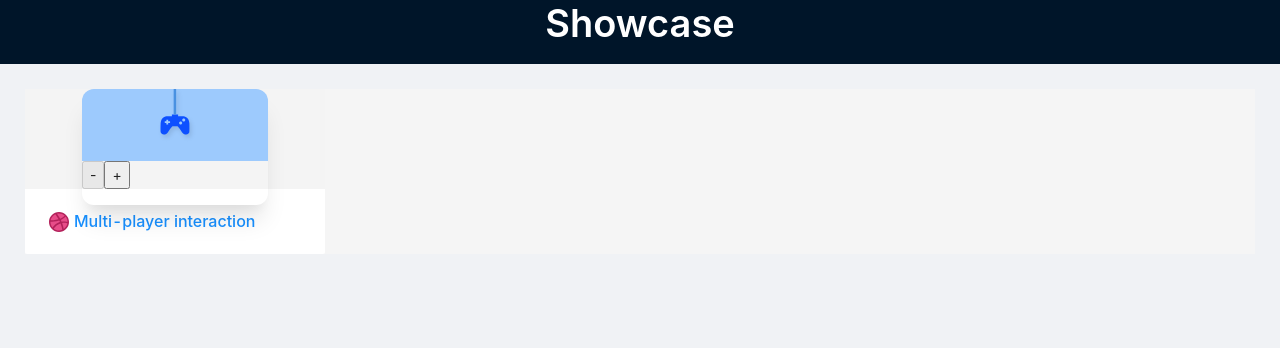
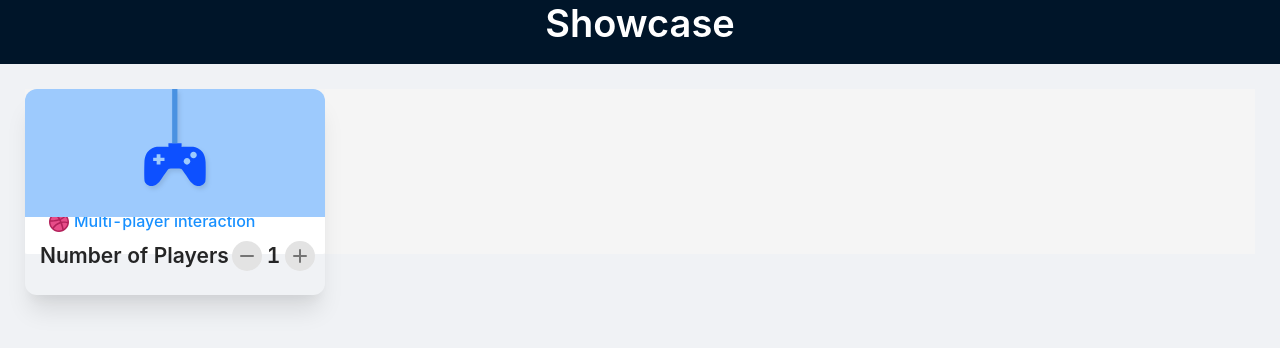
Before and after one commit to rluvaton/dribbble-shots-recreation, a React (Create React App) app: page / in a window 1280 px wide. Shown: the top 348 px of the page. Built offline with nearby package versions, Linux system fonts and the light colour scheme.

Commit message:
feat(multi-player-interaction): extract actions in the card and fix svg came out of his boundaries

```diff
--- /dev/null
+++ b/src/pages/shots/multiplayer-interaction/components/Content/index.module.scss
@@ -0,0 +1,96 @@
+@mixin text {
+  font: {
+    weight: 600;
+    size: 1.5em;
+  }
+}
+
+.content {
+  display: flex;
+
+  margin: {
+    top: auto;
+    bottom: auto;
+  }
+
+  > .title {
+    @include text;
+
+    height: fit-content;
+
+    margin: {
+      bottom: auto;
+      top: auto;
+      right: auto;
+
+      left: 15px;
+    };
+
+  }
+
+  > .actions {
+    display: flex;
+    width: 31%;
+
+    > .numberOfPlayers {
+      @include text;
+    }
+
+    > .minusIcon {
+      margin-right: auto;
+    }
+
+    > .minusIcon,
+    > .plusIcon {
+      width: 30px;
+      height: 30px;
+      border-radius: 50%;
+      background-color: #E3E3E3;
+
+
+      margin: {
+        top: auto;
+        bottom: auto;
+      }
+
+      // The horizontal line at the middle
+      &:before {
+        content: '';
+        width: 14px;
+
+        border: {
+          bottom: solid 2px #747474;
+          radius: 10px;
+        }
+
+        position: absolute;
+        z-index: 0;
+
+        transform: translateY(14px) translateX(8px);
+      }
+    }
+
+    > .plusIcon {
+      margin: {
+        left: auto;
+        right: 10px;
+      };
+
+      &:after {
+        content: '';
+        height: 14px;
+
+        border: {
+          left: solid 2px #747474;
+          radius: 10px;
+        }
+
+        position: absolute;
+        z-index: 0;
+
+        transform: translateY(8px) translateX(14px);
+      }
+    }
+  }
+
+}
--- /dev/null
+++ b/src/pages/shots/multiplayer-interaction/components/Content/index.tsx
@@ -0,0 +1,26 @@
+import React from 'react';
+import styles from './index.module.scss';
+
+interface ActionsProps {
+  numberOfPlayers: number,
+  setNumberOfPlayers: React.Dispatch<React.SetStateAction<number>>
+}
+
+const Content: React.FC<ActionsProps> = ({ numberOfPlayers, setNumberOfPlayers }) => {
+  return (
+    <div className={styles.content}>
+      <span className={styles.title}>Number of Players</span>
+      <div className={styles.actions}>
+        <div className={`${styles.minusIcon} ${numberOfPlayers <= 1 ? 'disabled' : ''}`}
+             onClick={() => numberOfPlayers <= 1 || setNumberOfPlayers(prev => prev - 1)}/>
+
+        <span className={styles.numberOfPlayers}>{numberOfPlayers}</span>
+
+        <div className={`${styles.plusIcon} ${numberOfPlayers >= 4 ? 'disabled' : ''}`}
+             onClick={() => numberOfPlayers >= 4 || setNumberOfPlayers(prev => prev + 1)}/>
+      </div>
+    </div>
+  );
+}
+
+export default Content;
--- a/src/pages/shots/multiplayer-interaction/components/JoystickIcon/index.module.scss
+++ b/src/pages/shots/multiplayer-interaction/components/JoystickIcon/index.module.scss
@@ -5,4 +5,7 @@ svg.joystickIcon {
   stroke-linejoin: round;
 
   filter: drop-shadow(2px 3px 2px rgba(0, 0, 0, 0.1));
+
+  // This is required so in Safari the SVG would stay in his boundaries
+  display: block;
 }
--- a/src/pages/shots/multiplayer-interaction/index.module.scss
+++ b/src/pages/shots/multiplayer-interaction/index.module.scss
@@ -5,13 +5,15 @@
   background-color: #f4f4f4;
 
   > .card {
-    width: 62%;
 
-    max-width: 394px;
-    max-height: 297px;
+    max-width: 330px;
+    //width: 330px;
+    max-height: 208px;
+    //height: 208px;
+
 
     /* Supported by latest versions of major browsers */
-    aspect-ratio: 37/23;
+    aspect-ratio: 303/208;
 
     margin: auto;
 
@@ -21,43 +23,7 @@
 
     box-shadow: rgba(0, 0, 0, 0.10) 0 20px 25px -5px, rgba(0, 0, 0, 0.04) 0px 10px 10px -5px;
 
-    // DEV
-    //border: 1px red solid;
-    //z-index: 1;
-    //margin-top: 73px;
-  }
-
-  // DEV
-  .debugBox {
-    width: 22px;
-    height: 50px;
-
-    position: absolute;
-    top: 188px;
-    left: 754px;
-
-    z-index: 2;
-
-    //background-color: red;
-    border: 1px black solid;
-
-    transform: translateX(0px);
-
-    transition-timing-function: cubic-bezier(0.83, 0, 0.4, 0.99);
-    transition-duration: 0.450s;
-
-    &.move {
-      transform: translateX(-203px);
-    }
-  }
-
-  .expectedVideo {
-    top: 0;
-    bottom: 0;
-    left: 0;
-    right: 0;
-    position: absolute;
-    z-index: 0;
-    //opacity: 41%;
+    display: flex;
+    flex-direction: column;
   }
 }
--- a/src/pages/shots/multiplayer-interaction/index.tsx
+++ b/src/pages/shots/multiplayer-interaction/index.tsx
@@ -4,6 +4,7 @@ import { Shot } from '../../../common/interfaces/shot';
 import Players from './components/Players';
 import anime, { AnimeInstance } from 'animejs';
 import usePrevious from '../../../common/hooks/usePrevious';
+import Content from './components/Content';
 
 const MultiPlayerInteraction: React.FC = () => {
   const [numberOfPlayers, setNumberOfPlayers] = useState(1);
@@ -27,7 +28,7 @@ const MultiPlayerInteraction: React.FC = () => {
 
   useEffect(() => {
     // Don't animate if click animation hasn't set yet / this previous number of player is undefined - meaning it's the first render
-    if(!clickAnimation.current || prevNumberOfPlayers === undefined) {
+    if (!clickAnimation.current || prevNumberOfPlayers === undefined) {
       return;
     }
 
@@ -38,8 +39,7 @@ const MultiPlayerInteraction: React.FC = () => {
     <div className={styles.page}>
       <div className={styles.card} ref={cardRef}>
         <Players numberOfPlayers={numberOfPlayers}/>
-        <button disabled={numberOfPlayers <= 1} onClick={() => setNumberOfPlayers(prev => prev - 1)}>-</button>
-        <button disabled={numberOfPlayers >= 4} onClick={() => setNumberOfPlayers(prev => prev + 1)}>+</button>
+        <Content numberOfPlayers={numberOfPlayers} setNumberOfPlayers={setNumberOfPlayers}/>
       </div>
     </div>
   );
```
Also changed, not shown: 1 other file (tests, documents, lock files or other folders).
